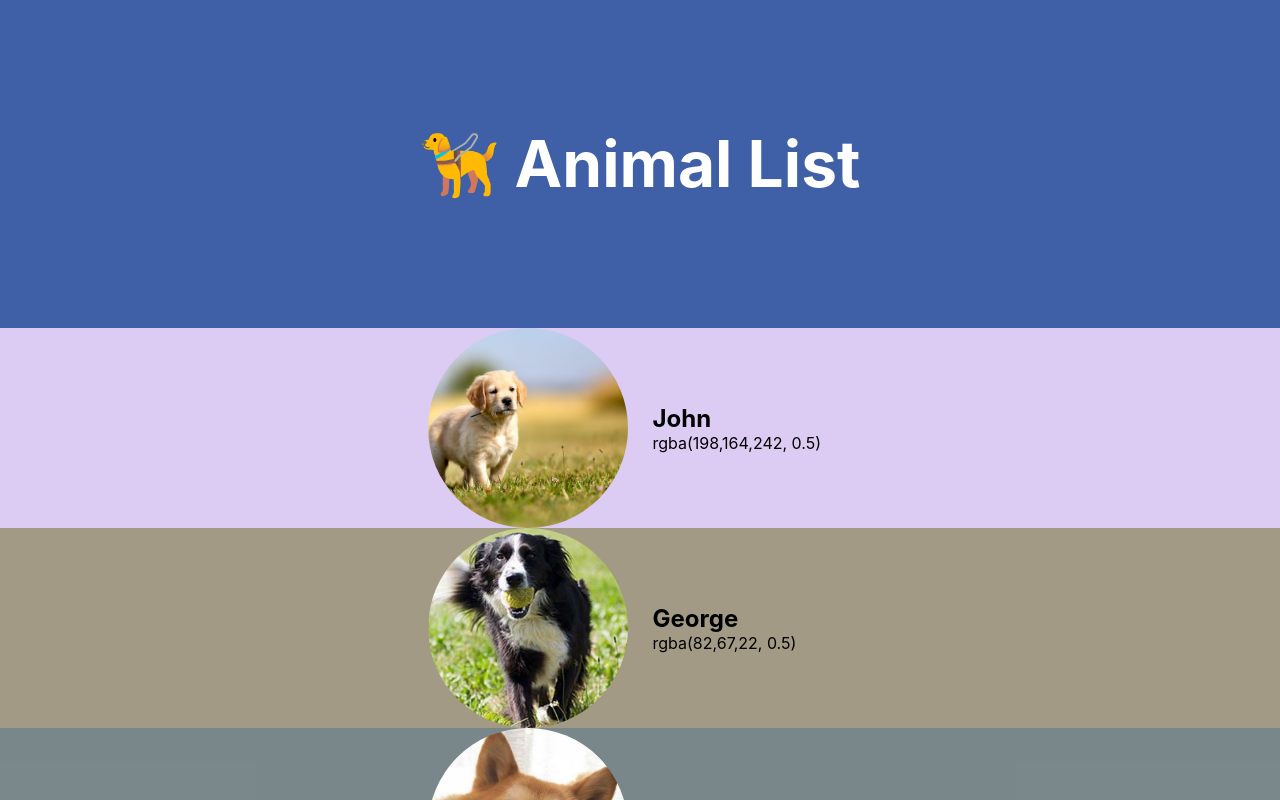
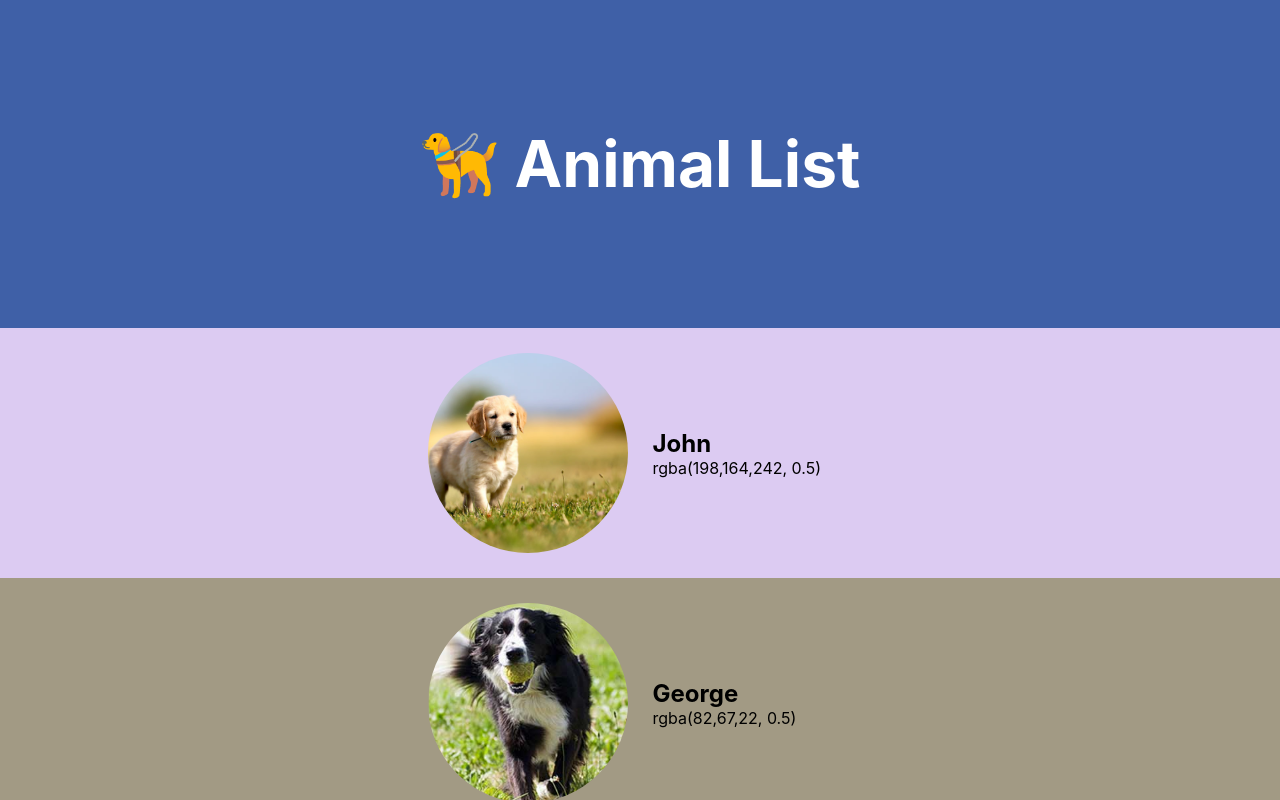
Before and after one commit to jacob-ian/react-fun, a React (Create React App) app: page / in a window 1280 px wide. Shown: the top 800 px of the page. Built offline with nearby package versions, Linux system fonts and the light colour scheme.

Commit message:
style(Animal): Update flex basis

```diff
--- a/src/components/Animal.css
+++ b/src/components/Animal.css
@@ -1,5 +1,5 @@
 .animal {
-  flex: 1 1 200px;
+  flex: 1 1 250px;
   display: flex;
   flex-direction: row;
   align-items: center;
```
